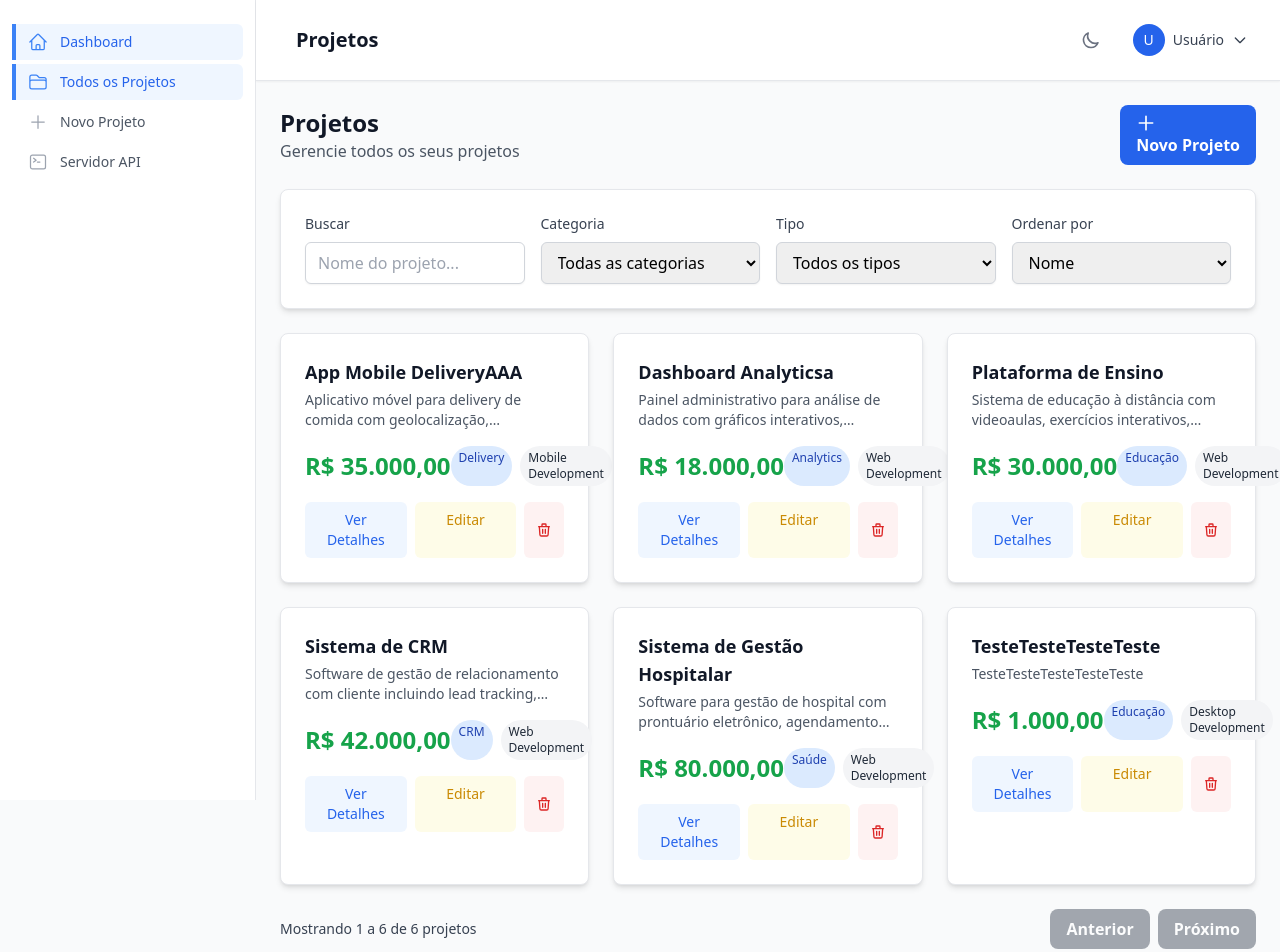
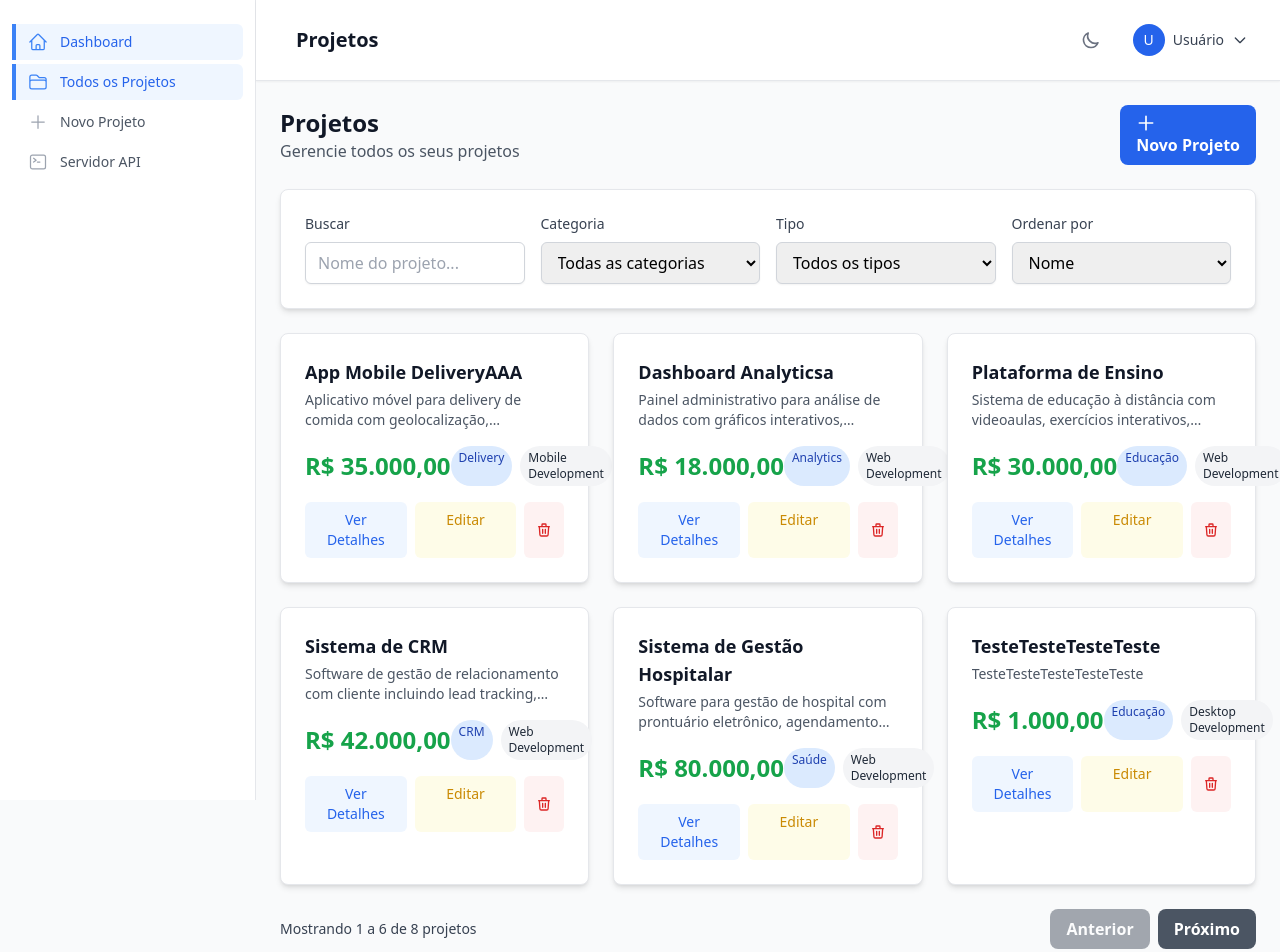
Before and after one commit to rafak7/gerenciador-de-projetos-V4, a Nuxt app: page /projetos in a window 1280 px wide. Shown: the top 952 px of the page. Built offline with nearby package versions, Linux system fonts and the light colour scheme; data requests are answered from the project's data file.

Commit message:
fix: corrige paginação de projetos com navegação funcional

```diff
--- a/db.json
+++ b/db.json
@@ -46,6 +46,22 @@
       "descricao": "TesteTesteTesteTesteTeste",
       "preco": 1000,
       "categoria": "Educação",
+      "tipo": "Desktop Development"
+    },
+    {
+      "id": "e33c",
+      "nome": "abracadabra",
+      "descricao": "testefix: corrige geração de IDs aleatórios na criação de projetosfix: corrige geração de IDs aleatórios na criação de projetos",
+      "preco": 12322,
+      "categoria": "CRM",
+      "tipo": "Data Science"
+    },
+    {
+      "id": "7729",
+      "nome": "dasdasdasdasda",
+      "descricao": "sdasdasdasdasd",
+      "preco": 11111,
+      "categoria": "CRM",
       "tipo": "Desktop Development"
     }
   ],
--- a/pages/projetos/index.vue
+++ b/pages/projetos/index.vue
@@ -204,8 +204,7 @@ const loadProjetos = () => {
     search: searchTerm.value || undefined,
     categoria: selectedCategoria.value || undefined,
     tipo: selectedTipo.value || undefined,
-    sortBy: sortBy.value as any,
-    page: pagination.value.currentPage
+    sortBy: sortBy.value as any
   })
 }
 
@@ -240,27 +239,45 @@ const handleDelete = async (id: number) => {
   const success = await deleteProjeto(id)
   if (success) {
     showSuccess('Projeto excluído', 'O projeto foi removido com sucesso')
+    // Recarregar projetos após exclusão para atualizar paginação
+    loadProjetos()
   } else {
     showError('Erro ao excluir', 'Não foi possível excluir o projeto')
   }
 }
 
-const nextPage = () => {
+const nextPage = async () => {
   if (hasNextPage.value) {
-    setFilters({ page: pagination.value.currentPage + 1 })
-    loadProjetos()
+    const newPage = pagination.value.currentPage + 1
+    await fetchProjetos({
+      search: searchTerm.value || undefined,
+      categoria: selectedCategoria.value || undefined,
+      tipo: selectedTipo.value || undefined,
+      sortBy: sortBy.value as any,
+      page: newPage
+    })
   }
 }
 
-const prevPage = () => {
+const prevPage = async () => {
   if (hasPrevPage.value) {
-    setFilters({ page: pagination.value.currentPage - 1 })
-    loadProjetos()
+    const newPage = pagination.value.currentPage - 1
+    await fetchProjetos({
+      search: searchTerm.value || undefined,
+      categoria: selectedCategoria.value || undefined,
+      tipo: selectedTipo.value || undefined,
+      sortBy: sortBy.value as any,
+      page: newPage
+    })
   }
 }
 
 // Watchers
-watchDebounced([searchTerm, selectedCategoria, selectedTipo, sortBy], loadProjetos, { debounce: 300 })
+watchDebounced([searchTerm, selectedCategoria, selectedTipo, sortBy], () => {
+  // Resetar para página 1 quando filtros mudarem
+  setFilters({ page: 1 })
+  loadProjetos()
+}, { debounce: 300 })
 
 // Lifecycle
 onMounted(async () => {
--- a/stores/projetos.ts
+++ b/stores/projetos.ts
@@ -41,10 +41,8 @@ export const useProjetosStore = defineStore('projetos', () => {
         filters.value = { ...filters.value, ...options }
       }
 
-      // Construir query parameters
+      // Buscar TODOS os projetos primeiro
       const queryParams: Record<string, string> = {
-        _page: filters.value.page?.toString() || '1',
-        _limit: filters.value.limit?.toString() || '6',
         _sort: filters.value.sortBy || 'nome',
         _order: filters.value.sortOrder || 'asc'
       }
@@ -60,19 +58,36 @@ export const useProjetosStore = defineStore('projetos', () => {
         queryParams.tipo = filters.value.tipo
       }
 
-      const response = await $fetch<Projeto[]>(`${config.public.apiBase}/projetos`, {
+      const allFilteredProjects = await $fetch<Projeto[]>(`${config.public.apiBase}/projetos`, {
         query: queryParams
       })
 
-      projetos.value = response
+      // Implementar paginação no lado cliente
+      const currentPage = filters.value.page || 1
+      const itemsPerPage = filters.value.limit || 6
+      const startIndex = (currentPage - 1) * itemsPerPage
+      const endIndex = startIndex + itemsPerPage
 
-      // Simular paginação (json-server fornece headers mas vamos calcular)
-      const totalItems = await $fetch<Projeto[]>(`${config.public.apiBase}/projetos`)
+      // Paginar os resultados
+      projetos.value = allFilteredProjects.slice(startIndex, endIndex)
+
+      // Calcular paginação
+      const totalPages = Math.ceil(allFilteredProjects.length / itemsPerPage)
+      const validCurrentPage = totalPages > 0 ? Math.min(currentPage, totalPages) : 1
+
+      // Se recalculamos a página válida, usar ela para repaginar
+      if (validCurrentPage !== currentPage) {
+        filters.value.page = validCurrentPage
+        const newStartIndex = (validCurrentPage - 1) * itemsPerPage
+        const newEndIndex = newStartIndex + itemsPerPage
+        projetos.value = allFilteredProjects.slice(newStartIndex, newEndIndex)
+      }
+
       pagination.value = {
-        currentPage: filters.value.page || 1,
-        totalPages: Math.ceil(totalItems.length / (filters.value.limit || 6)),
-        totalItems: totalItems.length,
-        itemsPerPage: filters.value.limit || 6
+        currentPage: validCurrentPage,
+        totalPages: totalPages,
+        totalItems: allFilteredProjects.length,
+        itemsPerPage: itemsPerPage
       }
     } catch (err: any) {
       error.value = err.message || 'Erro ao carregar projetos'
@@ -218,8 +233,12 @@ export const useProjetosStore = defineStore('projetos', () => {
   // Getters
   const isLoading = computed(() => Object.values(loading.value).some(l => l))
   const totalProjetos = computed(() => pagination.value.totalItems)
-  const hasNextPage = computed(() => pagination.value.currentPage < pagination.value.totalPages)
-  const hasPrevPage = computed(() => pagination.value.currentPage > 1)
+  const hasNextPage = computed(() => {
+    return pagination.value.totalPages > 0 && pagination.value.currentPage < pagination.value.totalPages
+  })
+  const hasPrevPage = computed(() => {
+    return pagination.value.totalPages > 0 && pagination.value.currentPage > 1
+  })
 
   return {
     // State
```
